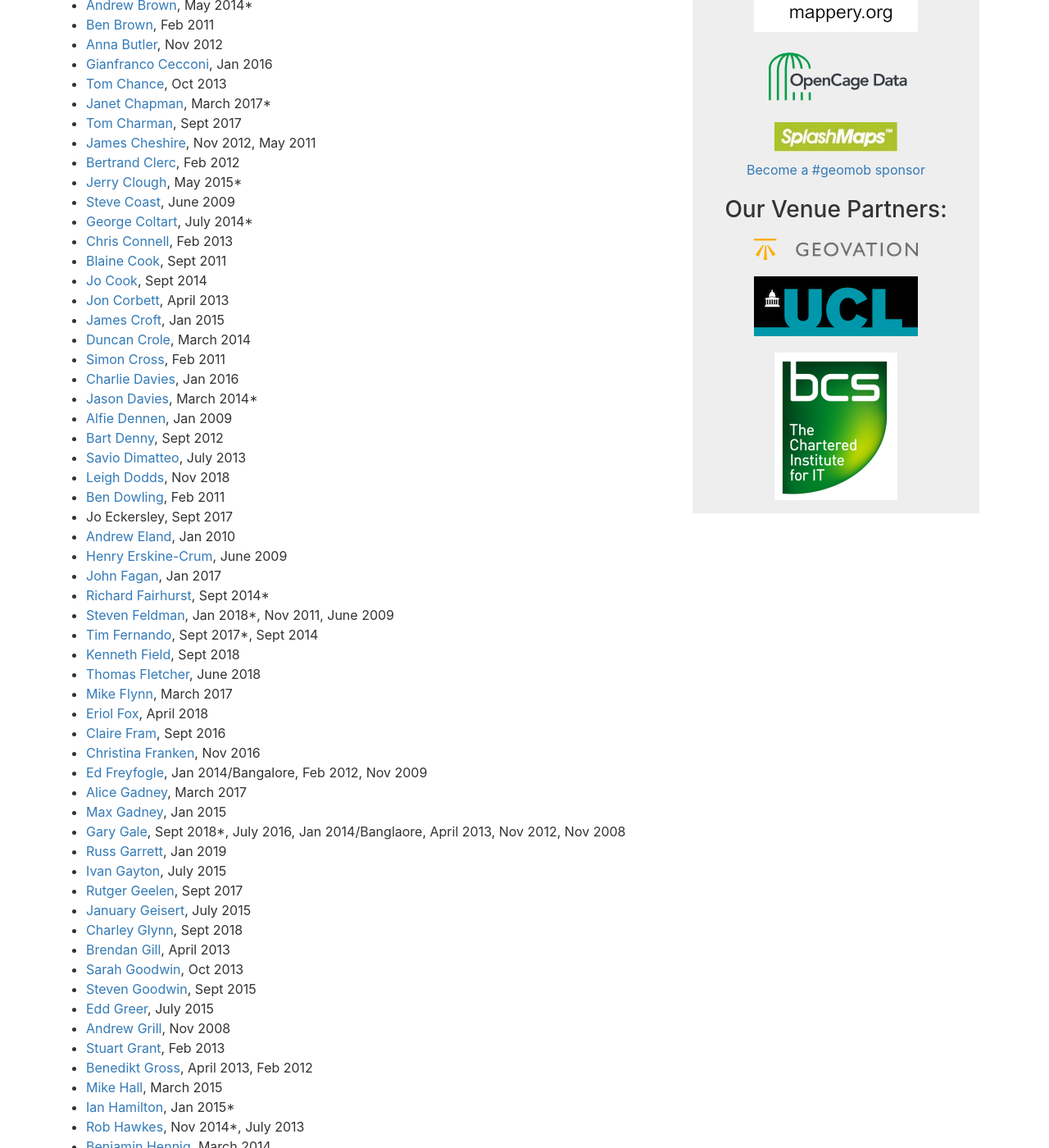
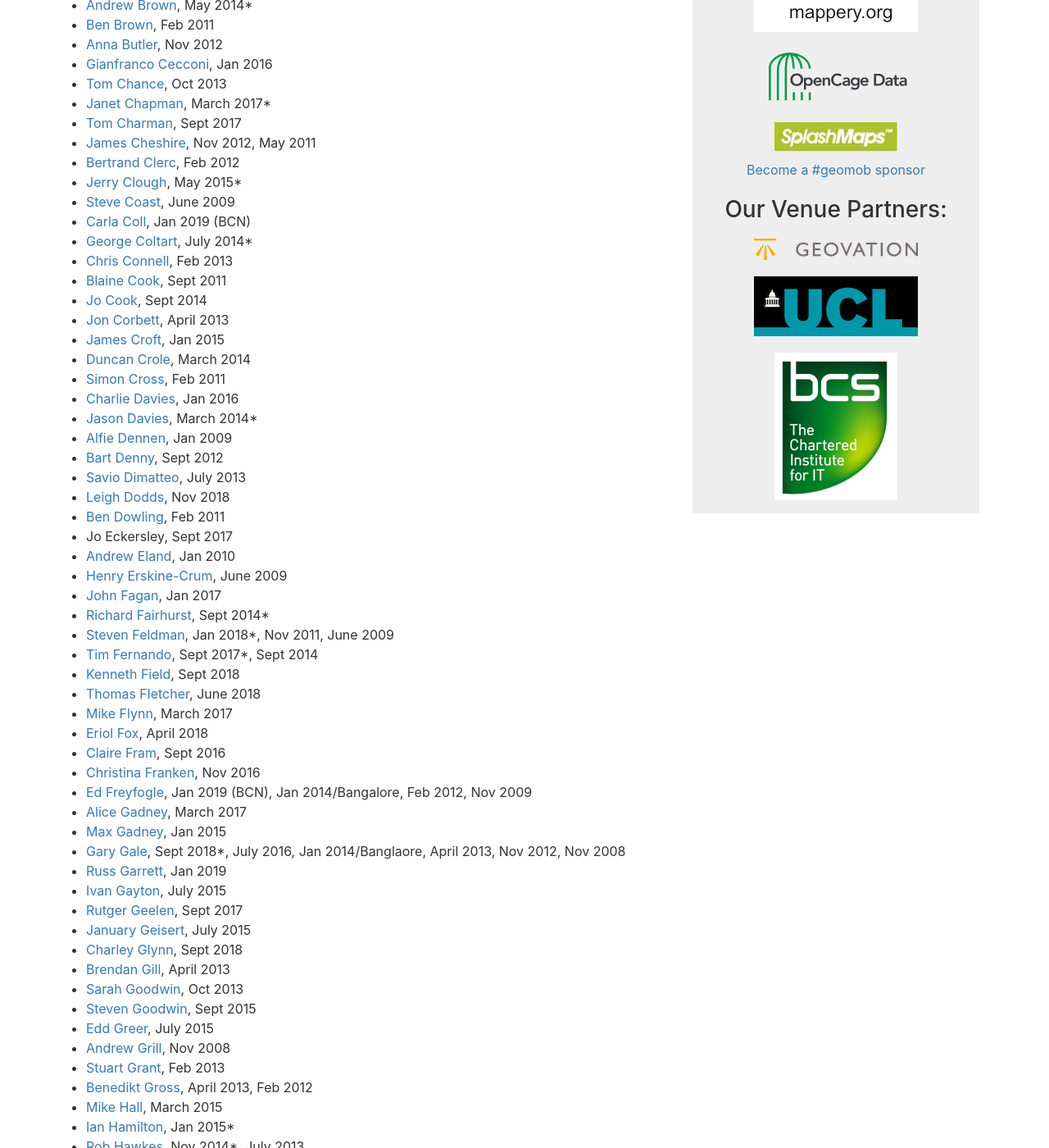
Before and after one commit to geomob/geomob-website, a Jekyll site: the page built from past-speakers.html, in a window 1280 px wide and 1400 px high, scrolled down 816 px. Shown: the whole window at 82% size. Built offline with Jekyll 4.4.1, drawn with Linux system fonts in a browser that asks for light colours; comment, search, counter and statistics services are not loaded; some of the changed text lies outside the part shown.

Commit message:
add Jan 2019 (BCN) speakers

```diff
--- a/past-speakers.html
+++ b/past-speakers.html
@@ -23,7 +23,7 @@
   <li><a href="https://twitter.com/TughrulArslan">Tughrul Arslan</a>, Jan 2014</li>
   <li><a href="https://twitter.com/caffeinehit">Andy Ashburner</a>, March 2014</li>
   <li><a href="https://twitter.com/astletron">Mike Astle</a>, March 2009</li>
-  <li><a href="https://twitter.com/AlexisBatlle">Alexis Batlle</a>, Sept 2017</li>
+  <li><a href="https://twitter.com/AlexisBatlle">Alexis Batlle</a>, Jan 2019 (BCN), Sept 2017</li>
   <li><a href="https://twitter.com/goldrydigital">Dennis Bauszus</a>, June 2017</li>
   <li><a href="https://twitter.com/NickBearmanUK">Nick Bearman</a>, Nov 2016</li>
   <li><a href="https://github.com/DanielJohnBenton">Daniel John Benton</a>, Oct 2017*</li>
@@ -46,6 +46,7 @@
   <li><a href="https://twitter.com/BertrandClerc">Bertrand Clerc</a>, Feb 2012</li>
   <li><a href="https://twitter.com/SK53onOSM">Jerry Clough</a>, May 2015*</li>
   <li><a href="https://twitter.com/stevec">Steve Coast</a>, June 2009</li>
+  <li><a href="https://www.linkedin.com/in/ccollroca/">Carla Coll</a>, Jan 2019 (BCN)</li>
   <li><a href="https://twitter.com/georgecoltart">George Coltart</a>, July 2014*</li>
   <li><a href="https://twitter.com/connellchris">Chris Connell</a>, Feb 2013</li>
   <li><a href="https://twitter.com/blaine">Blaine Cook</a>, Sept 2011</li>
@@ -76,7 +77,7 @@
   <li><a href="https://twitter.com/EriolDoesDesign">Eriol Fox</a>, April 2018</li>
   <li><a href="https://twitter.com/claire_fram">Claire Fram</a>, Sept 2016</li>
   <li><a href="https://twitter.com/DScientificly">Christina Franken</a>, Nov 2016</li>
-  <li><a href="https://twitter.com/freyfogle">Ed Freyfogle</a>, Jan 2014/Bangalore, Feb 2012, Nov 2009</li>
+  <li><a href="https://twitter.com/freyfogle">Ed Freyfogle</a>, Jan 2019 (BCN), Jan 2014/Bangalore, Feb 2012, Nov 2009</li>
   <li><a href="https://twitter.com/Silver7Mapping">Alice Gadney</a>, March 2017</li>
   <li><a href="https://twitter.com/maxgadney">Max Gadney</a>, Jan 2015</li>
   <li><a href="https://twitter.com/vicchi">Gary Gale</a>, Sept 2018*, July 2016, Jan 2014/Banglaore, April 2013, Nov 2012, Nov 2008</li>
@@ -173,6 +174,8 @@
   <li><a href="http://ronnenberg.io/">Phillip Ronnenberg</a>, April 2013</li>
   <li><a href="https://twitter.com/the_peter_rose">Peter Rose</a>, Jan 2019</li>
   <li><a href="https://twitter.com/Roufmeister">Christian Rouffaert</a>, Sept 2016</li>
+  <li><a href="https://www.linkedin.com/in/xruizroyo/">Xavier Ruiz</a>, Jan 2019 (BCN)</li>
+  <li><a href="https://twitter.com/dsantosmerino">David Santos</a>, Jan 2019 (BCN)</li>
   <li><a href="https://twitter.com/basil">Basil Safwat</a>, Jan 2015</li>
   <li><a href="https://twitter.com/GIS4Schools">Jason Sawle</a>, Nov 2018</li>
   <li><a href="https://twitter.com/kassschmitt">Kass Schmitt</a>, July 2014</li>
```
